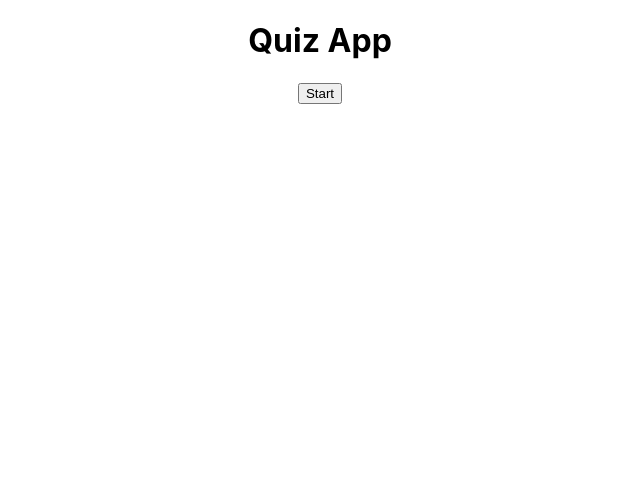
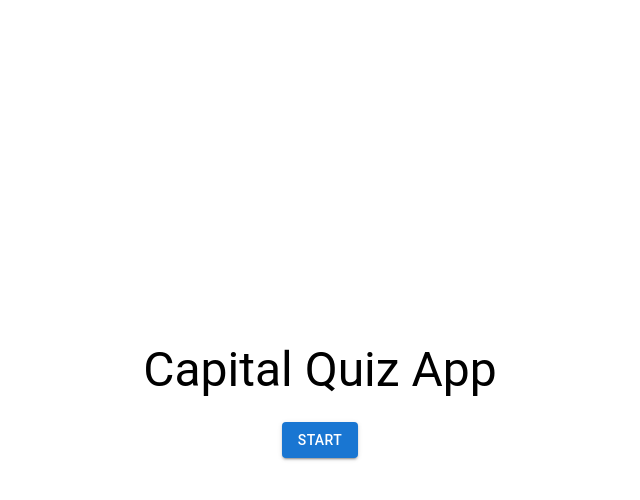
Before and after one commit to Vozika/quiz-app, a React (Create React App) app: page / in a window 1280 px wide. Shown: the top 500 px of the page, without its empty margins (320-960 px from the left). Built offline with nearby package versions, Linux system fonts and the light colour scheme.

Commit message:
Version 1.0

```diff
--- a/package.json
+++ b/package.json
@@ -3,6 +3,9 @@
   "version": "0.1.0",
   "private": true,
   "dependencies": {
+    "@emotion/react": "^11.9.3",
+    "@emotion/styled": "^11.9.3",
+    "@mui/material": "^5.8.7",
     "@testing-library/jest-dom": "^5.16.4",
     "@testing-library/react": "^13.3.0",
     "@testing-library/user-event": "^13.5.0",
--- a/src/App.css
+++ b/src/App.css
@@ -1,5 +1,10 @@
 .App {
-  width: 50%;
+  width: 75%;
+  height: 100vh;
+  display: flex;
+  flex-direction: column;
+  align-items: center;
+  justify-content: center;
   text-align: center;
   margin: auto;
 }
@@ -10,3 +15,15 @@
   height: 50px;
   margin: 5 px 5 px;
 }
+
+.none {
+  display: none;
+}
+
+.container {
+  background-color: white;
+}
+
+.gameover {
+  background-color: white;
+}
--- a/src/App.js
+++ b/src/App.js
@@ -1,11 +1,33 @@
 import React from "react";
 import "./App.css";
 import Data from "./data_json.js";
+import Box from "@mui/material/Box";
+import Paper from "@mui/material/Paper";
+import Button from "@mui/material/Button";
+import Stack from "@mui/material/Stack";
+import { styled } from "@mui/material/styles";
+import Typography from "@mui/material/Typography";
+import Divider from "@mui/material/Divider";
+
+let newData = [];
+
+const Item = styled(Paper)(({ theme }) => ({
+  backgroundColor: theme.palette.mode === "dark" ? "gray" : "#fff",
+  ...theme.typography.body2,
+  padding: theme.spacing(1),
+  textAlign: "center",
+  color: theme.palette.text.secondary,
+  width: "50%",
+  hover: { backgroundColor: "rgb(7, 177, 77, 0.42)" },
+}));
 
 function App() {
+  console.log(Data);
+
   const [score, setScore] = React.useState(0);
   const [rightAnswer, setRightAnswer] = React.useState(0);
   const [wrongAnswer, setWrongAnswer] = React.useState(0);
+  const [currentQuestion, setCurrentQuestion] = React.useState(0);
 
   const [question, setQuestion] = React.useState({
     question: "What is the capital of",
@@ -13,16 +35,27 @@ function App() {
     options: [],
   });
 
+  const numberOfQuestions = 10;
+  const numberOfOptions = 3;
+
   function getRandom(a) {
     const randomNumber = Math.floor(Math.random() * a);
     return randomNumber;
   }
 
+  function getCountry() {
+    if (Data.length < numberOfOptions + 2) {
+      Data.push.apply(Data, newData);
+      newData = [];
+      console.log(newData);
+      console.log(Data);
+    }
 
-
-  function getCountry() {
     const randomCountry = getRandom(Data.length);
     const correctCountry = Data[randomCountry];
+
+    newData.push(correctCountry);
+    console.log(newData);
     const country = Data[randomCountry].country;
     correctCountry.isCorrect = true;
     correctCountry.id = 666;
@@ -32,7 +65,7 @@ function App() {
     const splicedCountries = [];
     options.push(correctCountry);
 
-    for (let i = 0; i < 3; i++) {
+    for (let i = 0; i < numberOfOptions; i++) {
       let countriesLoop = Data;
       let randomCountryLoop = getRandom(countriesLoop.length);
       countriesLoop[randomCountryLoop].isCorrect = false;
@@ -52,6 +85,7 @@ function App() {
       country: country,
       options: options,
     }));
+    setCurrentQuestion(currentQuestion + 1);
   }
 
   function optionClicked(isCorrect) {
@@ -64,37 +98,101 @@ function App() {
     getCountry();
   }
 
+  function resetQuestions() {
+    setScore(0);
+    setRightAnswer(0);
+    setWrongAnswer(0);
+    setCurrentQuestion(1);
+  }
+
   return (
     <div className="App">
-      <h1>Quiz App</h1>
+      <Typography variant="h3" paddingBottom={3}>
+        Capital Quiz App
+      </Typography>
+
+      <div className={currentQuestion === 11 ? "gameover" : "gameover none"}>
+        <Stack
+          width="100vw"
+          direction="column"
+          justifyContent="center"
+          alignItems="center"
+          spacing={2}
+        >
+          <Item>
+            <Typography variant="h5" paddingTop={2}>
+              {score} out of {numberOfQuestions} is correct - (
+              {(score / numberOfQuestions) * 100}%)
+            </Typography>
+            <br />
+            <Button onClick={resetQuestions} variant="contained">
+              Start Again
+            </Button>
+            <br />
+            <br />
+          </Item>
+        </Stack>
+      </div>
+
+      <div className={currentQuestion === 11 ? "container none" : "container"}>
         {question.country && (
           <>
-          <h2>Score: {score}</h2>
-          <h3>Right answers: {rightAnswer}</h3>
-          <h3>Wrong answers: {wrongAnswer}</h3>
+            {/* <h2>Score: {score}</h2> */}
+
+            <Stack
+              direction="row"
+              justifyContent="center"
+              alignItems="center"
+              divider={<Divider orientation="vertical" flexItem />}
+              spacing={2}
+            >
+              <Item>
+                Right answers:
+                <Typography variant="h6" padding={1} color="green">
+                  <strong>{rightAnswer}</strong>
+                </Typography>
+              </Item>
+              <Item>
+                Wrong answers:{" "}
+                <Typography variant="h6" padding={1} color="red">
+                  <strong>{wrongAnswer}</strong>
+                </Typography>
+              </Item>
+            </Stack>
+
+            <Typography variant="h6" padding={1} color="gray">
+              Question {currentQuestion} out of {numberOfQuestions}
+            </Typography>
+            <Typography variant="h4" paddingBottom={3}>
+              {question.question} {question.country}?
+            </Typography>
           </>
         )}
-      {question.country && (
-        <h2>
-          {question.question} {question.country}?
-        </h2>
-      )}
+        <Box>
+          <Stack
+            direction="column"
+            justifyContent="center"
+            alignItems="center"
+            spacing={2}
+          >
             {question.options.map((answer) => {
               return (
-          <div
+                <Item
                   onClick={() => optionClicked(answer.isCorrect)}
                   key={answer.id}
-            className="options"
                 >
-            {answer.capital}
-          </div>
+                  <Button>{answer.capital}</Button>
+                </Item>
               );
             })}
+          </Stack>
+        </Box>
         {!question.country && (
-        <button onClick={getCountry}>
-          {question.country ? "Get New Country" : "Start"}
-        </button>
+          <Button onClick={getCountry} variant="contained">
+            Start
+          </Button>
         )}
+      </div>
     </div>
   );
 }
```
Also changed, not shown: 1 other file (tests, documents, lock files or other folders). Lines whose indentation alone changed are shown as unchanged.
